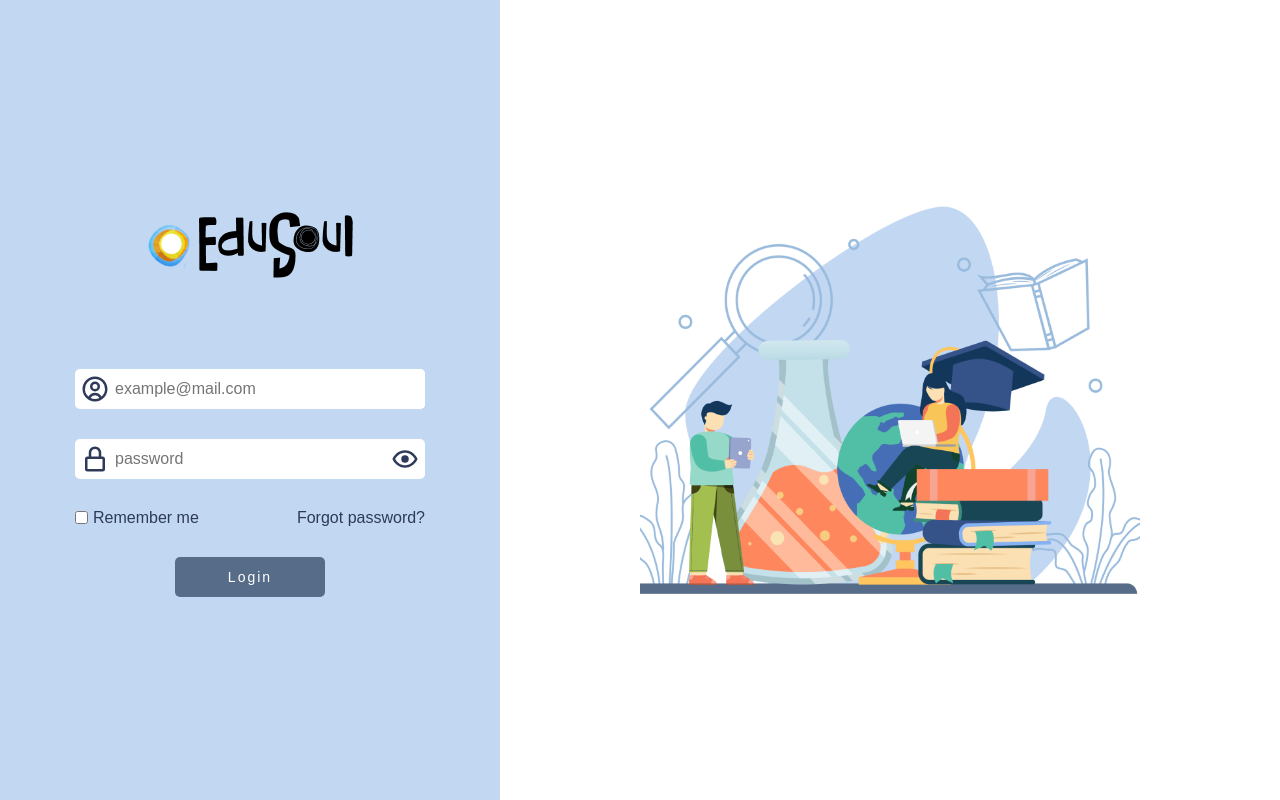
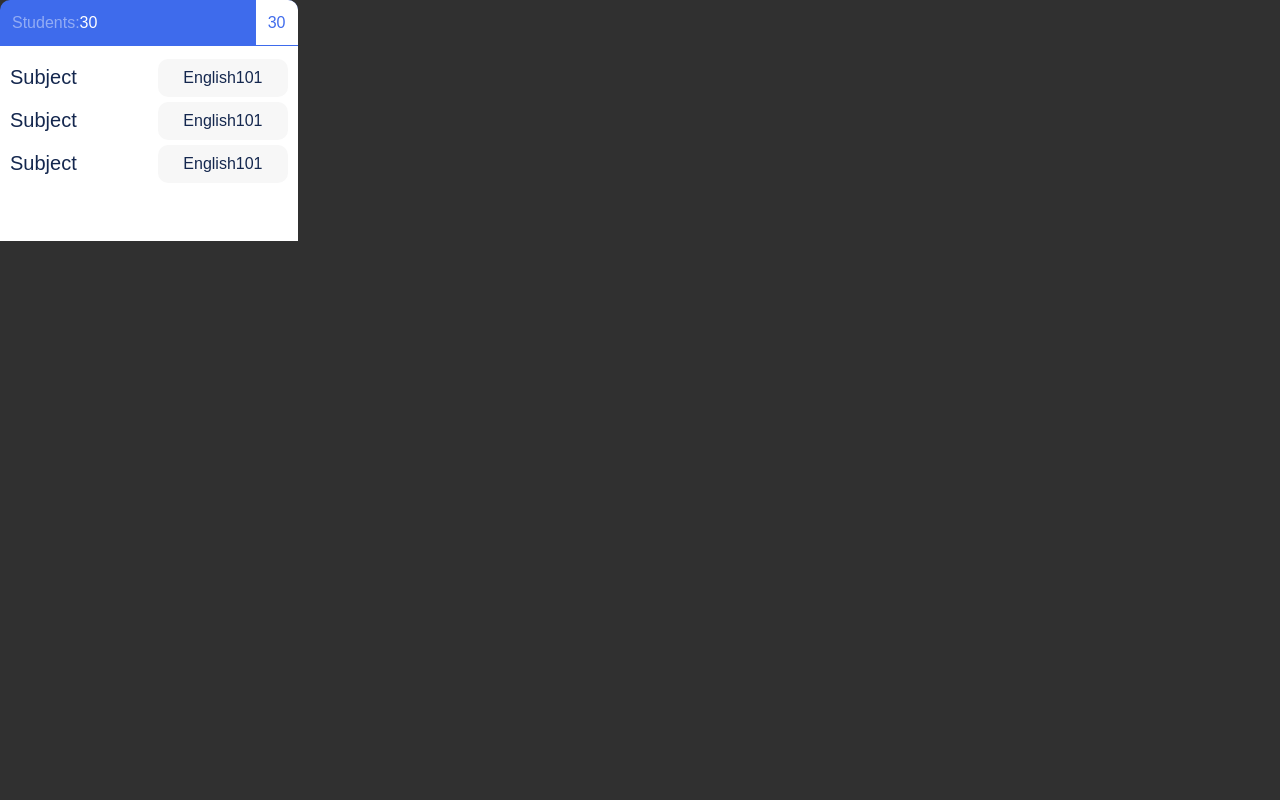
Before and after one commit to KAN-Inc/edusoul-crm-front-end, a React (Create React App) app: page / in a window 1280 px wide. Built offline with nearby package versions, Linux system fonts and the light colour scheme.

Commit message:
Card components has been created

```diff
--- a/src/App.js
+++ b/src/App.js
@@ -1,10 +1,55 @@
 import Login from "./pages/Login";
-
+import * as Styled from "./components/dashboard/card";
+import * as Global from "./components/global";
 function App() {
   return (
-    <div>
-      <Login />
-    </div>
+    <Global.Grid gap="30" columns="4">
+      <Styled.Card>
+        <Styled.CardTitle>
+          <Global.Flexbox align="center">
+            <Global.Text color="#ffffff70;" fontSize="20px">
+              Students:
+            </Global.Text>
+            <Global.Text color="#ffffff;" fontSize="20px">
+              30
+            </Global.Text>
+          </Global.Flexbox>
+          <Styled.CardBadge>30</Styled.CardBadge>
+        </Styled.CardTitle>
+        <Styled.CardBody>
+          <Global.Flexbox
+            margin="2.5px 0"
+            align="center"
+            justify="space-between"
+          >
+            <Global.Text color="#14274E;" fontSize="20">
+              Subject
+            </Global.Text>
+            <Global.Badge>English101</Global.Badge>
+          </Global.Flexbox>
+          <Global.Flexbox
+            margin="2.5px 0"
+            align="center"
+            justify="space-between"
+          >
+            <Global.Text color="#14274E;" fontSize="20">
+              Subject
+            </Global.Text>
+            <Global.Badge>English101</Global.Badge>
+          </Global.Flexbox>
+          <Global.Flexbox
+            margin="2.5px 0"
+            align="center"
+            justify="space-between"
+          >
+            <Global.Text color="#14274E;" fontSize="20">
+              Subject
+            </Global.Text>
+            <Global.Badge>English101</Global.Badge>
+          </Global.Flexbox>
+        </Styled.CardBody>
+      </Styled.Card>
+    </Global.Grid>
   );
 }
 
--- /dev/null
+++ b/src/components/dashboard/card.js
@@ -0,0 +1,45 @@
+import styled from "styled-components";
+
+export const Card = styled.div`
+  display: flex;
+  flex-direction: column;
+  border-radius: 10px;
+`;
+
+export const CardTitle = styled.div`
+  border-radius: 10px 10px 0 0;
+  background: #3e6bec;
+  display: flex;
+  align-items: center;
+  justify-content: space-between;
+  padding-left: 12px;
+  height: 45px;
+  border-bottom: 1px solid #3e6bec;
+`;
+
+export const CardBadge = styled.div`
+    display: flex;
+    height: 100%;
+    border-top-right-radius: 10px;
+    align-items: center;
+    justify-content: center;
+    padding: 0 12px;
+    background: #fff;
+    border-left: 1px solid #406cec;
+    color: #406CEC;
+    &:hover {
+        background #3e6bec;
+        color: #fff;
+        cursor: pointer;
+        border-left: 1px solid #fff;
+        }
+    }
+`;
+
+export const CardBody = styled.div`
+  display: flex;
+  flex-direction: column;
+  background: #fff;
+  height: 175px;
+  padding: 10px;
+`;
--- /dev/null
+++ b/src/components/global.js
@@ -0,0 +1,30 @@
+import styled from "styled-components";
+
+export const Badge = styled.div`
+  display: flex;
+  align-items: center;
+  justify-content: center;
+  padding: 10px 25px;
+  background: #f7f7f7;
+  border-radius: 10px;
+  color: #14274e;
+`;
+
+export const Text = styled.p`
+  color: ${(props) => props.color};
+  font-size: ${(props) => props.fontSize}px;
+`;
+
+export const Grid = styled.div`
+  display: grid;
+  grid-template-columns: repeat(${(props) => props.columns}, 1fr);
+  gap: ${(props) => props.gap}px;
+`;
+
+export const Flexbox = styled.div`
+  display: flex;
+  margin: ${(props) => (props.margin ? props.margin : "none")};
+  align-items: ${(props) => props.align};
+  justify-content: ${(props) => props.justify};
+  flex-direction: ${(props) => props.direction};
+`;
--- a/src/index.css
+++ b/src/index.css
@@ -3,6 +3,7 @@ body {
   padding: 0;
   margin: 0;
   scroll-behavior: smooth;
+  background: #303030;
 }
 
 * {
```
